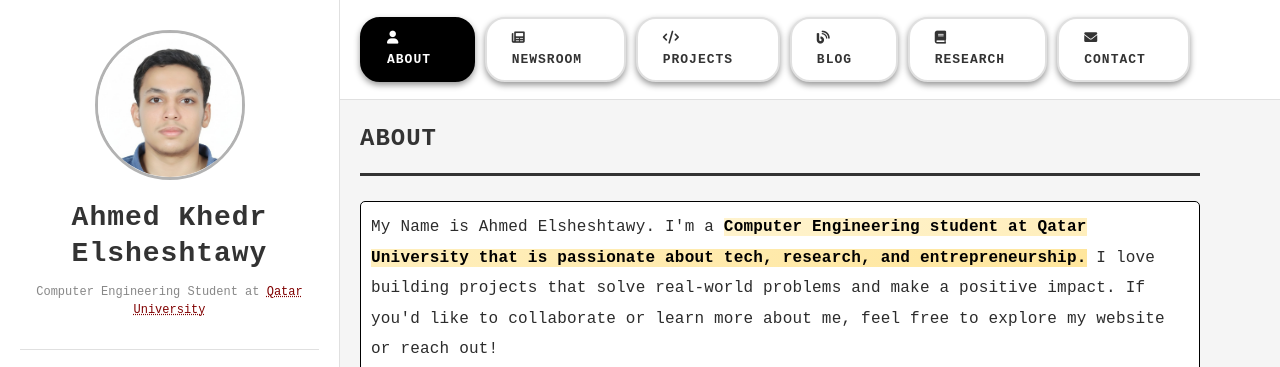
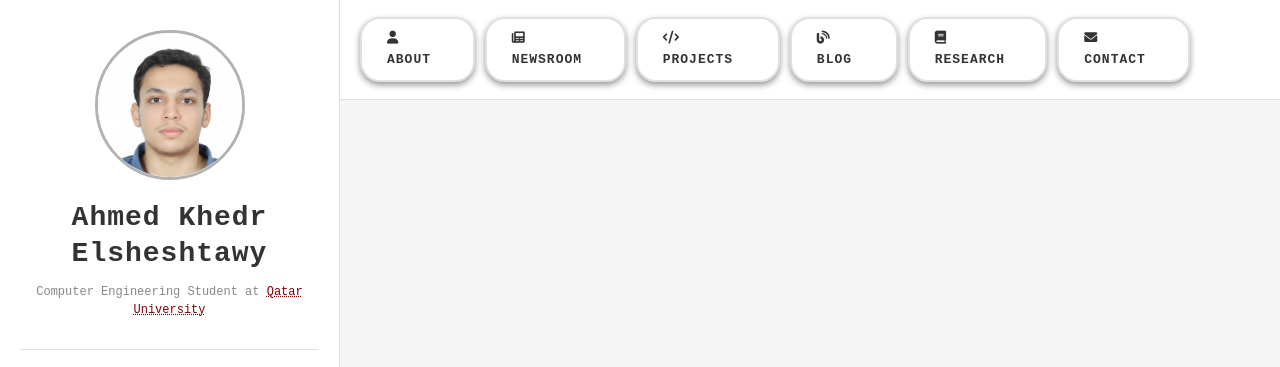
Before and after one commit to Ahmed-Elsheshtawy/Personal-Webpage, a plain HTML site: page source/index.html in a window 1280 px wide. Shown: the top 367 px of the page. Drawn offline with nearby package versions, Linux system fonts and the light colour scheme.

Commit message:
Removed Default active from about section

```diff
--- a/source/index.html
+++ b/source/index.html
@@ -57,7 +57,7 @@
         <span class="menu-text">MENU</span>
         </div>
         <nav class="nav-menu">
-            <a href="#about" class="nav-link active"><i class="fas fa-user nav-icon"></i><span>ABOUT</span></a>
+            <a href="#about" class="nav-link"><i class="fas fa-user nav-icon"></i><span>ABOUT</span></a>
             <a href="#newsroom" class="nav-link"><i class="fas fa-newspaper nav-icon"></i><span>NEWSROOM</span></a>
             <a href="#projects" class="nav-link"><i class="fas fa-code nav-icon"></i><span>PROJECTS</span></a>
             <a href="#blog" class="nav-link"><i class="fas fa-blog nav-icon"></i><span>BLOG</span></a>
@@ -68,7 +68,7 @@
 
     <!-- Main Content Area (Scrollable) -->
     <main class="main-content" id="main-content">
-        <section id="about" class="content-section active"> <!-- About section loads first on website opening -->
+        <section id="about" class="content-section"> <!-- About section loads first on website opening -->
             <div class="section-header">
                 <h2>ABOUT</h2>
             </div>
```
